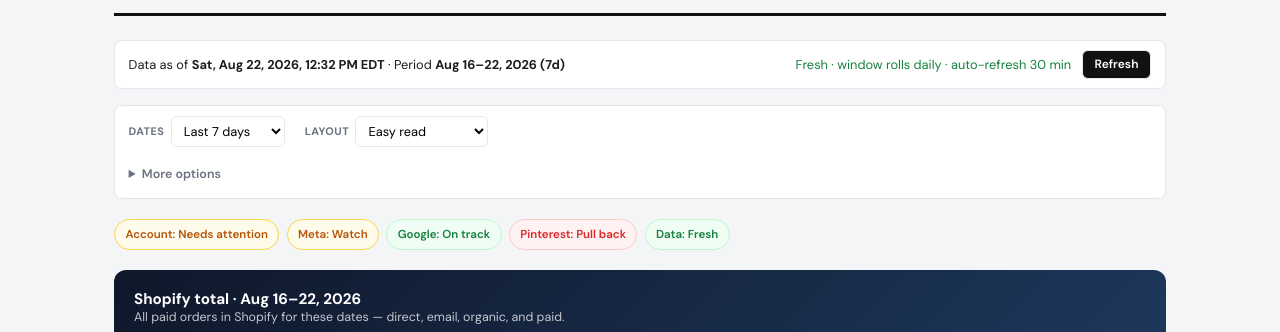
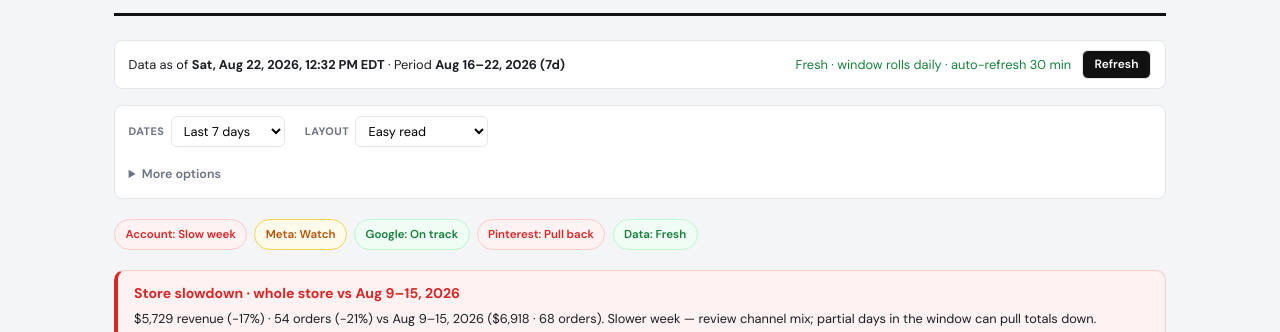
Before and after one commit to barreletics/br-paid-dashboard, a plain HTML site: page index.html in a window 1280 px wide. Shown: the part 88-420 px from the top of the page. Drawn offline with Linux system fonts and the light colour scheme.

Commit message:
Flag whole-store slowdown when revenue or orders drop 15%+ WoW
Co-authored-by: Cursor <cursoragent@cursor.com>

```diff
--- a/index.html
+++ b/index.html
@@ -376,7 +376,19 @@ h2 {
   font-size: 0.85rem;
 }
 .flag-item.bad { border-left-color: var(--bad); }
+.flag-item.store-slowdown { border-left-color: var(--bad); background: var(--bad-bg); }
 .flag-item .flag-action { font-size: 0.78rem; color: var(--muted); margin-top: 0.25rem; }
+.store-slowdown-banner {
+  background: var(--bad-bg);
+  border: 1px solid #fecaca;
+  border-left: 4px solid var(--bad);
+  border-radius: 10px;
+  padding: 0.75rem 1rem;
+  margin-bottom: 0.85rem;
+  font-size: 0.88rem;
+}
+.store-slowdown-banner strong { display: block; margin-bottom: 0.25rem; color: var(--bad); }
+.store-slowdown-banner .flag-action { font-size: 0.8rem; color: var(--text); margin-top: 0.35rem; }
 .decision-row {
   display: flex;
   gap: 0.5rem;
@@ -1293,7 +1305,45 @@ function renderSimpleActions(data) {
     </section>`;
 }
 
+function storeSlowdown(data) {
+  const k = data.kpis || {};
+  const p = priorKpis(data);
+  const w = data.window || {};
+  const threshold = Number(data.thresholds?.anomaly_pct_threshold) || 15;
+  const rev = storeRev(k);
+  const revP = filters.useNetRevenue ? (p.paid_revenue_net ?? p.paid_revenue) : p.paid_revenue;
+  if (!revP || !p.paid_orders) return null;
+  const revPct = (rev - revP) / revP * 100;
+  const ordPct = (k.paid_orders - p.paid_orders) / p.paid_orders * 100;
+  const revDown = revPct <= -threshold;
+  const ordDown = ordPct <= -threshold;
+  if (!revDown && !ordDown) return null;
+  const priorLabel = w.prior_label || 'last period';
+  const bits = [];
+  if (revDown) bits.push(`${fmt(rev)} revenue (${revPct.toFixed(0)}%)`);
+  if (ordDown) bits.push(`${k.paid_orders} orders (${ordPct.toFixed(0)}%)`);
+  return {
+    cls: revDown && ordDown ? 'bad' : 'watch',
+    title: 'Store slowdown · whole store vs ' + priorLabel,
+    action: `${bits.join(' · ')} vs ${priorLabel} (${fmt(revP)} · ${p.paid_orders} orders). Slower week — review channel mix; partial days in the window can pull totals down.`,
+    revPct,
+    ordPct,
+  };
+}
+
+function renderStoreSlowdownBanner(data) {
+  const flag = storeSlowdown(data);
+  if (!flag) return '';
+  return `
+    <div class="store-slowdown-banner" data-view="simple summary performance" data-store-slowdown>
+      <strong>${flag.title}</strong>
+      <div class="flag-action">${flag.action}</div>
+    </div>`;
+}
+
 function overallHealth(data) {
+  const slowdown = storeSlowdown(data);
+  if (slowdown?.cls === 'bad') return 'watch';
   const ch = data.channels || [];
   const bad = ch.some(c => c.status === 'pull_back');
   const watch = ch.some(c => c.status === 'watch');
@@ -1304,11 +1354,14 @@ function overallHealth(data) {
 
 function renderHealthStrip(data) {
   const ch = data.channels || [];
+  const slowdown = storeSlowdown(data);
   const overall = overallHealth(data);
   const q = data.data_quality || {};
   const shopOk = q.shopify?.status === 'ok';
+  const accountCls = slowdown?.cls === 'bad' ? 'bad' : overall;
+  const accountText = slowdown?.cls === 'bad' ? 'Slow week' : overall === 'good' ? 'On track' : 'Needs attention';
   const pills = [
-    ['Account', overall, overall === 'good' ? 'On track' : 'Needs attention'],
+    ['Account', accountCls, accountText],
     ...ch.map(c => {
       const slug = channelSlug(c.name);
       const label = c.name.replace('Google PMax', 'Google');
@@ -1385,14 +1438,21 @@ function renderCampaignSnapshot(data) {
         <h3>Ads by name</h3>
         <table class="compact-table">
           <thead><tr><th>Ch</th><th>Campaign</th><th>Ad name</th><th>Spend</th><th>Platform purch</th><th>Platform ROAS</th><th>Note</th></tr></thead>
-          <tbody>${adRows}${pausedRows}${testRows || '<tr><td colspan="7">No ad-level data</td></tr>'}</tbody>
+          <tbody>${adRows || pausedRows || testRows ? adRows + pausedRows + testRows : '<tr><td colspan="7">No ad-level data yet</td></tr>'}</tbody>
         </table>
       </div>
     </section>`;
 }
 
 function renderFlags(data) {
+  const storeFlag = storeSlowdown(data);
   const items = [
+    ...(storeFlag ? [{
+      cls: 'bad store-slowdown',
+      title: storeFlag.title,
+      action: storeFlag.action,
+      storeSlowdown: true,
+    }] : []),
     ...(data.anomalies || []).slice(0, 2).map(a => ({
       cls: 'watch',
       title: a.metric + ' · ' + a.change,
@@ -1408,7 +1468,7 @@ function renderFlags(data) {
   return `
     <section data-view="simple summary">
       <h2>Flags</h2>
-      ${items.map(f => `<div class="flag-item ${f.cls}"><strong>${f.title}</strong><div class="flag-action">${f.action}</div></div>`).join('')}
+      ${items.map(f => `<div class="flag-item ${f.cls}"${f.storeSlowdown ? ' data-store-slowdown' : ''}><strong>${f.title}</strong><div class="flag-action">${f.action}</div></div>`).join('')}
     </section>`;
 }
 
@@ -1645,6 +1705,9 @@ function applyFilters() {
   document.querySelectorAll('.col-prior, .wow-last').forEach(el => {
     el.style.display = filters.showCompare ? '' : 'none';
   });
+  document.querySelectorAll('[data-store-slowdown]').forEach(el => {
+    el.style.display = filters.showCompare ? '' : 'none';
+  });
   document.querySelectorAll('.col-month').forEach(el => {
     el.style.display = filters.showMonthCompare ? '' : 'none';
   });
@@ -1824,6 +1887,7 @@ function render(raw) {
 
   document.getElementById('app').innerHTML = `
     ${renderHealthStrip(data)}
+    ${renderStoreSlowdownBanner(data)}
     ${renderShopifyPeriod(data)}
     ${renderAtAGlance(data)}
 
```
Also changed, not shown: report.html (+67 -3 lines).
